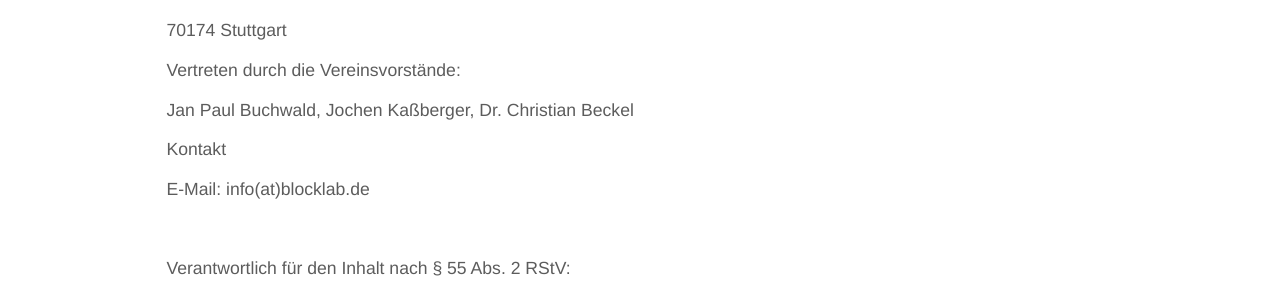
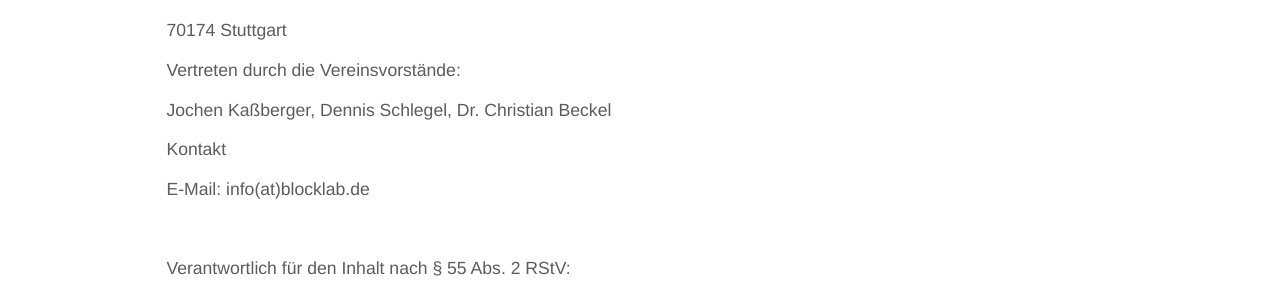
Before and after one commit to blocklab/site, a Jekyll site: the page built from contact.md, in a window 1280 px wide. Shown: the part 971-1264 px from the top of the page. Built offline with Jekyll 4.4.1, drawn with Linux system fonts in a browser that asks for light colours.

Commit message:
Update contact.md

```diff
--- a/contact.md
+++ b/contact.md
@@ -30,7 +30,7 @@ Friedrichstr. 13
 
 Vertreten durch die Vereinsvorstände:
 
-Jan Paul Buchwald, Jochen Kaßberger, Dr. Christian Beckel
+Jochen Kaßberger, Dennis Schlegel, Dr. Christian Beckel
 
 Kontakt
 
```
